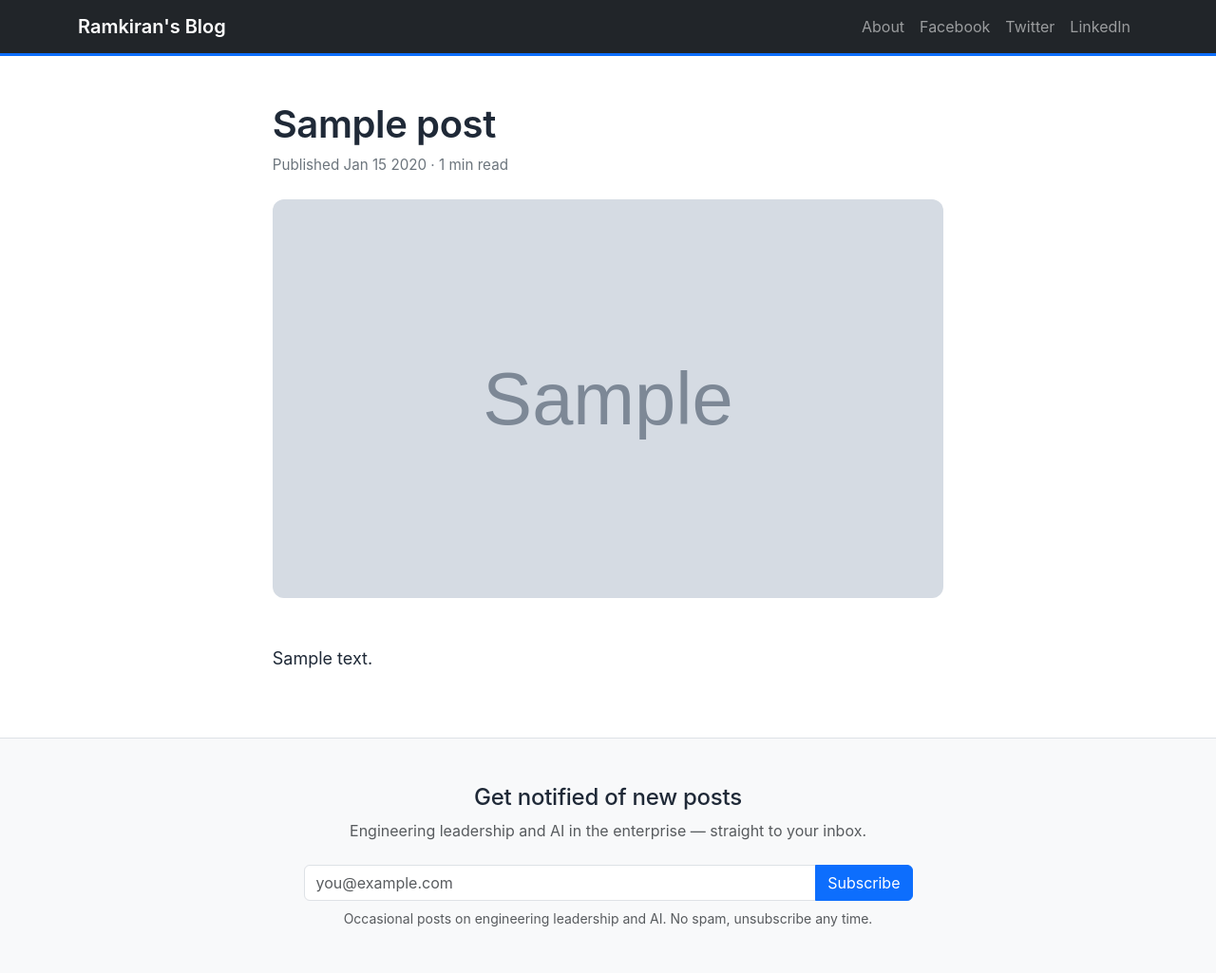
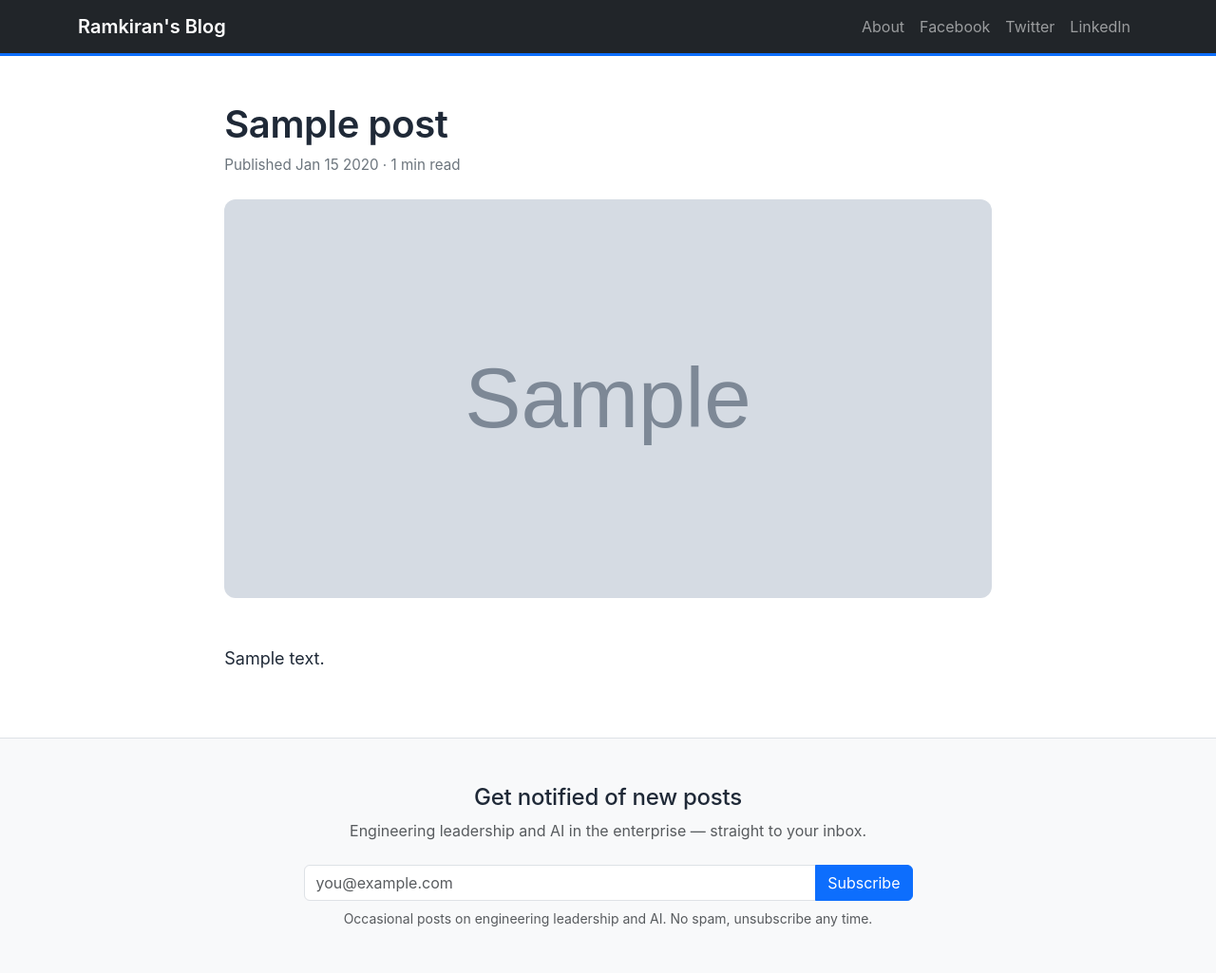
Before and after one commit to Ramkiranch/django-projects, a Django app: page /posts/1/ in a window 1280 px wide. Shown: the top 1025 px of the page at 95% size. Run offline with Django 3.2, Linux system fonts and the light colour scheme; tables that the repository leaves empty hold one stand-in row (values such as "Sample post"); grey boxes marked "Sample" are stand-in pictures; some libraries are stand-ins or nearby versions.

Commit message:
Widen post article from 70ch to 80ch (use the empty right space)
After PR #21 fixed the body-text width to fill .post-article, the
overall page still had unused horizontal space on the right side
when the TOC rail was visible. The rail occupied ~170px on the left
of the container while the article (70ch ~630px centered) left
~255px empty on the right — visually unbalanced.

Bump max-width from 70ch to 80ch (~720px) so the article extends
~45px farther to each side of page-center. TOC rail stays at 170px
unchanged. Gap between rail and article at xl viewport (1140px
container) = ~40px (comfortable).

Width math at xl viewport:
  Article 720px centered: 210px each-side margin
  TOC 170px at left=0:    gap to article = 210 - 170 = ~40px ✓

At xxl viewport (1320px container):
  Article 720px centered: 300px each side
  TOC 170px:              gap = ~130px ✓

Reading line length goes from ~70ch to ~80ch, still inside the
50-90ch comfortable-reading range for technical prose with subheadings
and code blocks breaking up the rhythm.

About-page width unchanged at 70ch — no TOC, no asymmetry to balance,
narrower reads better for that page's intro/topic format.

Tests: 77/77 still pass; scripts/precheck.sh ALL GREEN.

Co-Authored-By: Claude Opus 4.7 (1M context) <noreply@anthropic.com>

```diff
--- a/ramkiransblog/ramkiransblog/static/css/main.css
+++ b/ramkiransblog/ramkiransblog/static/css/main.css
@@ -190,11 +190,13 @@ h1, h2, h3, h4 {
   position: relative;
 }
 .post-article {
-  /* `ch` unit (width of the "0" character at the current font size) so
-     the reading column stays consistent with .about-page below — both
-     pages now have the same effective right padding regardless of the
-     viewport width. */
-  max-width: 70ch;
+  /* `ch` unit (width of the "0" character at the current font size).
+     Set wider than the about page (70ch) so the article uses more of
+     the empty horizontal space when the TOC rail is present at xl+.
+     80ch leaves a comfortable ~40px gap to the (170px) TOC rail at
+     1200px viewport while keeping line-length inside the readable
+     ~50-90ch range for technical prose. */
+  max-width: 80ch;
   margin: 0 auto;
 }
 /* Override the global .prose max-width: 65ch when prose is inside
```
